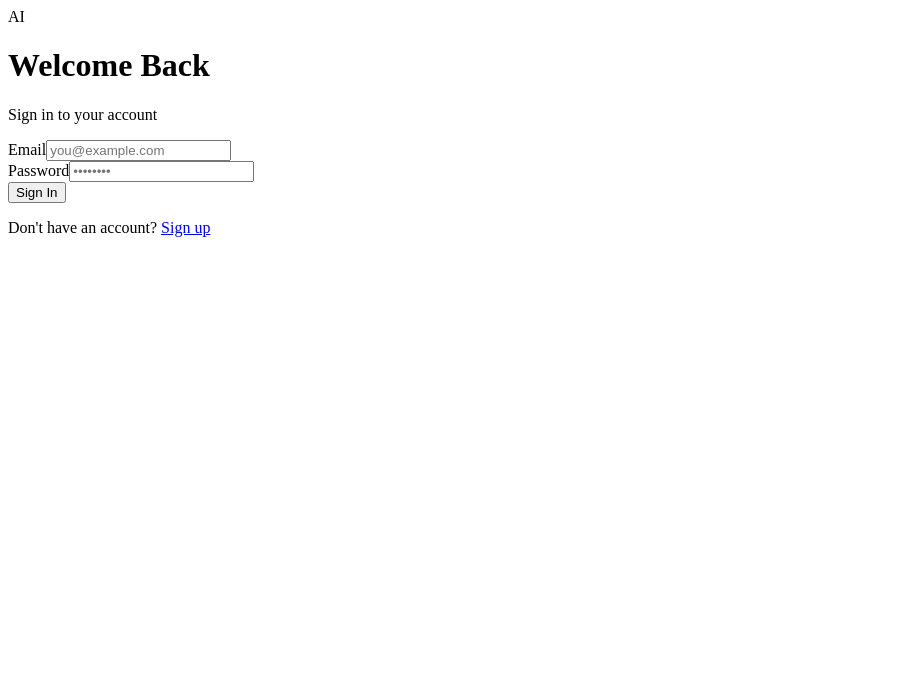
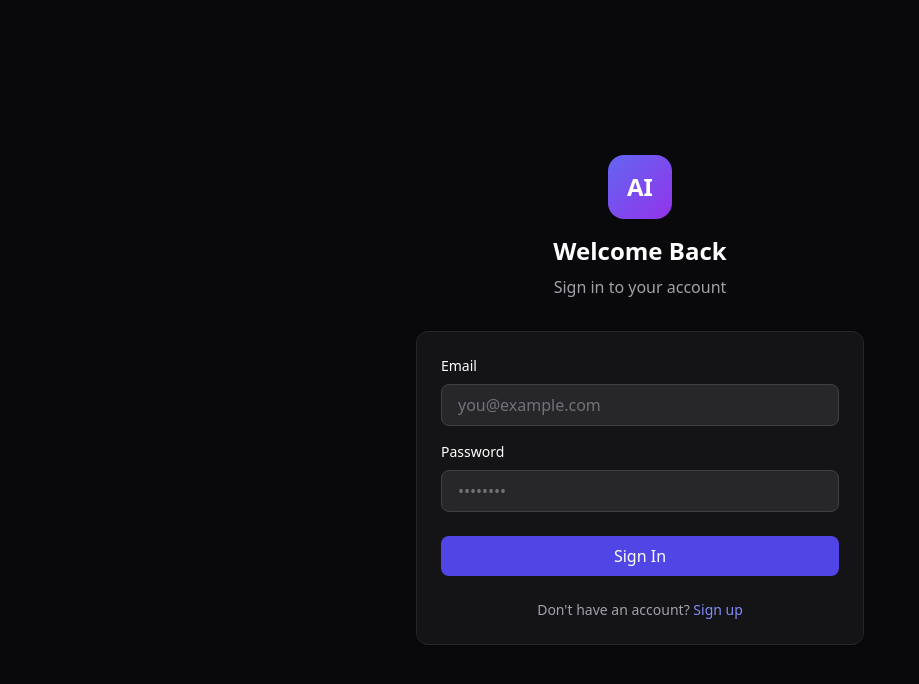
Before and after one commit to votanloccntt/agentdevcompany, a Next.js app in the folder frontend/: page /login in a window 1280 px wide. Shown: the top 684 px of the page, without its empty margins (0-919 px from the left). Built offline with nearby package versions, Linux system fonts and the light colour scheme; no server answers.

Commit message:
Fix: disable thinking in Ollama requests so responses display properly

```diff
--- a/frontend/app/globals.css
+++ b/frontend/app/globals.css
@@ -1,3 +1,36 @@
+@tailwind base;
+@tailwind components;
+@tailwind utilities;
+
+@layer base {
+  :root {
+    --background: 240 10% 3.9%;
+    --foreground: 0 0% 98%;
+  }
+
+  body {
+    @apply bg-zinc-950 text-white;
+  }
+}
+
+@layer components {
+  .card {
+    @apply bg-zinc-900/80 backdrop-blur border border-zinc-800 rounded-xl p-6;
+  }
+
+  .btn-primary {
+    @apply bg-indigo-600 hover:bg-indigo-700 text-white px-4 py-2 rounded-lg font-medium transition-colors;
+  }
+
+  .btn-secondary {
+    @apply bg-zinc-800 hover:bg-zinc-700 text-white px-4 py-2 rounded-lg font-medium transition-colors;
+  }
+
+  .input-field {
+    @apply bg-zinc-800 border border-zinc-700 rounded-lg px-4 py-2 text-white placeholder-zinc-500 focus:outline-none focus:ring-2 focus:ring-indigo-500 focus:border-transparent;
+  }
+}
+
 @keyframes slideIn {
   from {
     transform: translateX(100%);
@@ -25,3 +58,22 @@
 .animate-pulse-slow {
   animation: pulse 1.5s ease-in-out infinite;
 }
+
+/* Custom scrollbar */
+::-webkit-scrollbar {
+  width: 8px;
+  height: 8px;
+}
+
+::-webkit-scrollbar-track {
+  background: transparent;
+}
+
+::-webkit-scrollbar-thumb {
+  background: rgba(255, 255, 255, 0.1);
+  border-radius: 4px;
+}
+
+::-webkit-scrollbar-thumb:hover {
+  background: rgba(255, 255, 255, 0.2);
+}
```
Also changed, not shown: 1 other file (tests, documents, lock files or other folders).
